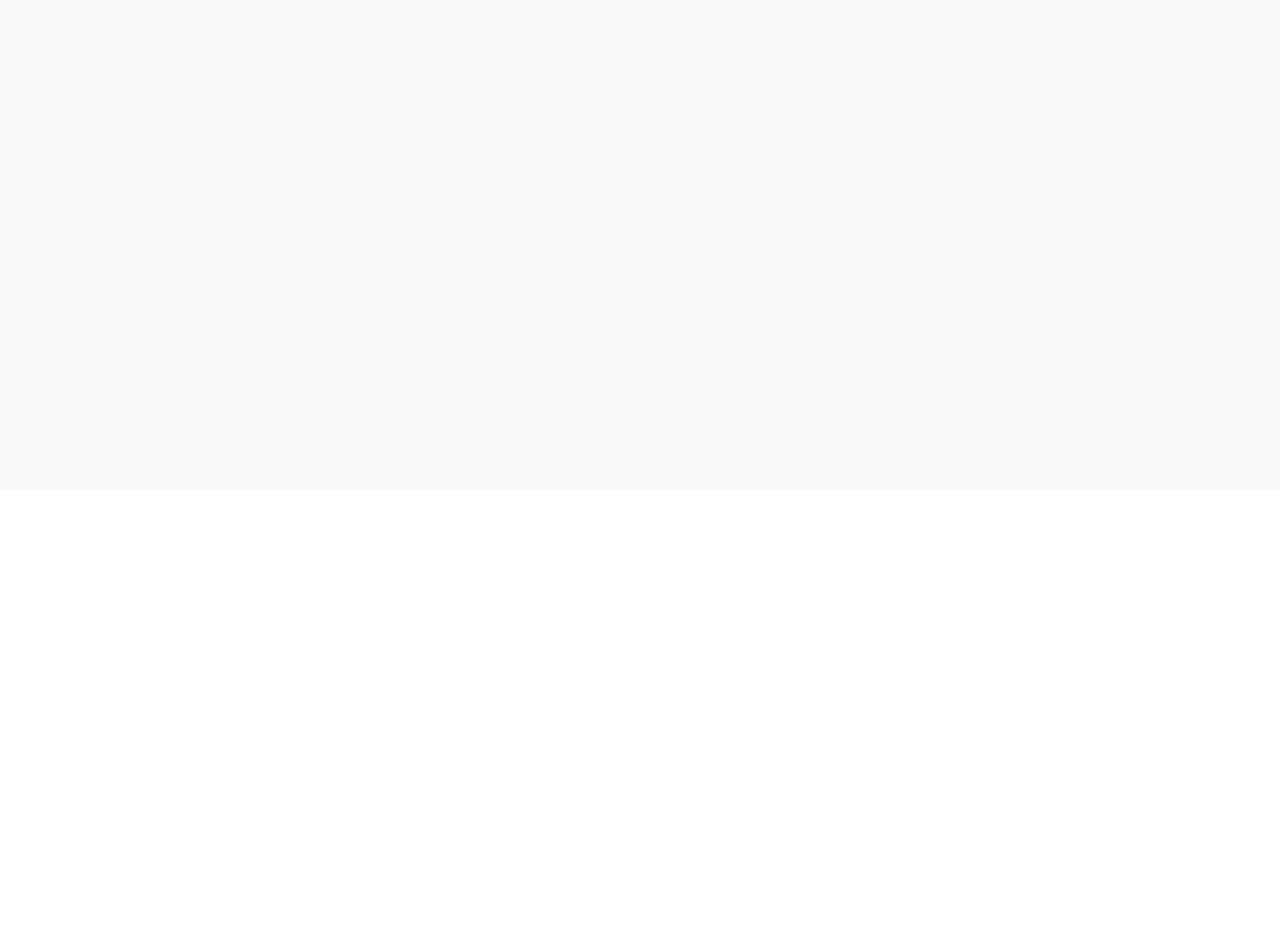
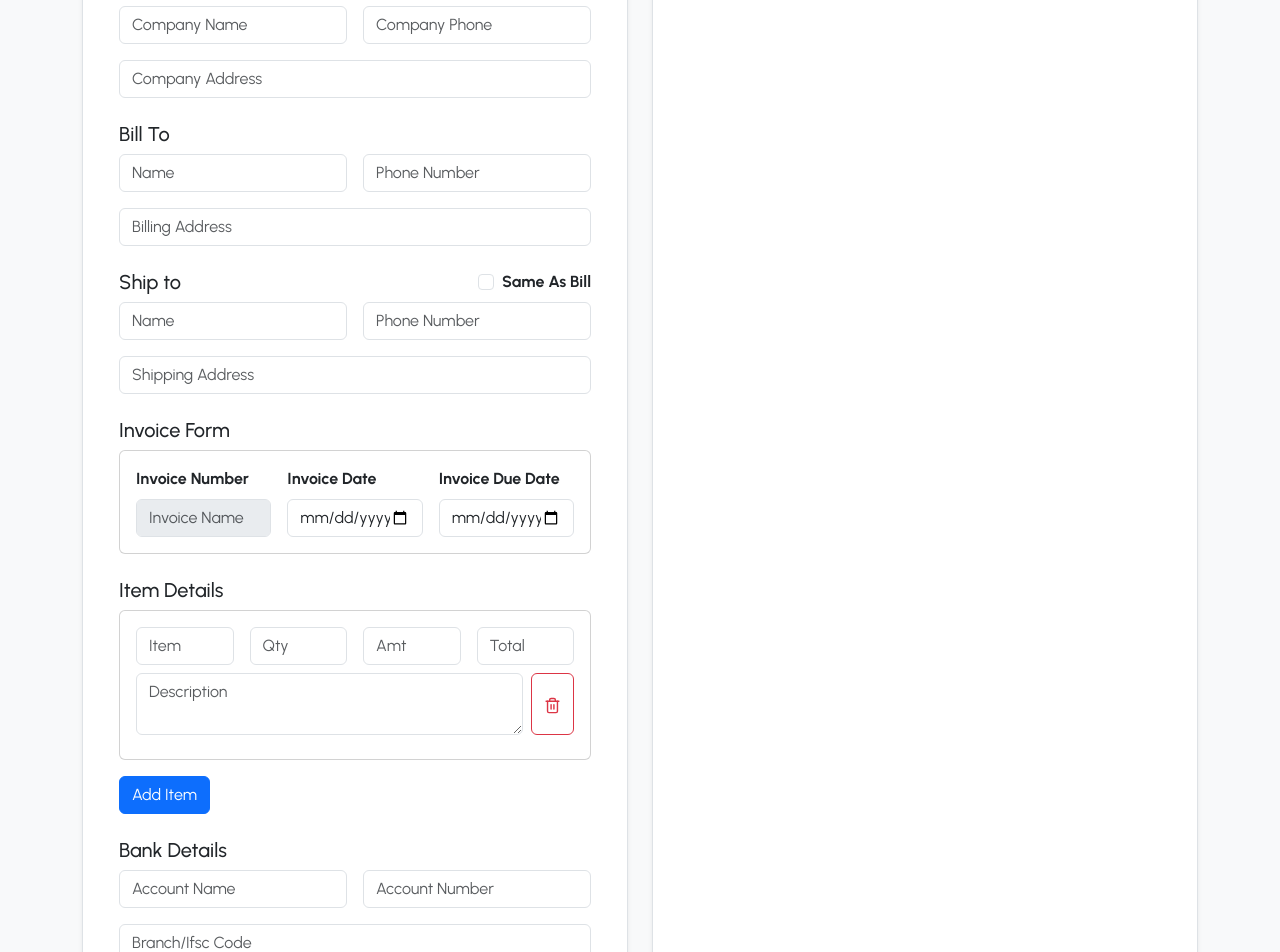
Before and after one commit to Lokesh20012/invoice-generator-application, a React (Vite) app in the folder invoice_generator_frontend/: page /generate in a window 1280 px wide. Shown: the part 400-1352 px from the top of the page. Before the commit the page ends 890 px from the top, so only its background shows below. Built offline with nearby package versions, Linux system fonts and the light colour scheme.

Commit message:
Created new component invoiceform for invoice form

```diff
--- /dev/null
+++ b/invoice_generator_frontend/src/components/InvoiceForm.jsx
@@ -0,0 +1,147 @@
+
+import {assets} from '../assets/assets';
+import { Trash2 } from "lucide-react";
+
+
+const InvoiceForm =()=>{
+    return(
+        <div className="invoiceform container py-4">
+            {/* company logo */}
+            <div className="mb-4">
+             <h5>Company Logo</h5>
+                <div className="de-flex align-items-center gap-3">
+                  <label htmlFor="image" className="form-label">
+                    <img src={assets.upload_area} alt="upload" width={98} />
+                  </label>
+                  <input type="file" name="Logo" id="image" hidden className='form-control' accept="image/*" />
+                </div>
+
+            </div>
+            {/* compony info */}
+            <div className="mb-4">
+                <h5>Company Information</h5>
+                <div className="row g-3">
+                    <div className="col-md-6">
+                        <input type="text" className="form-control" placeholder='Company Name' />
+                    </div>
+                    <div className="col-md-6">
+                        <input type="text" className="form-control" placeholder='Company Phone' />
+                    </div>
+                    <div className="col-md-12">
+                        <input type="text" className="form-control" placeholder='Company Address' />
+                    </div>
+                </div>
+            </div>
+            {/* bill to */}
+            <div className="mb-4">
+                <h5>Bill To</h5>
+                <div className="row g-3">
+                    <div className="col-md-6">
+                        <input type="text" className="form-control" placeholder='Name' />
+                    </div>
+                    <div className="col-md-6">
+                        <input type="text" className="form-control" placeholder='Phone Number' />
+                    </div>
+                    <div className="col-md-12">
+                        <input type="text" className="form-control" placeholder='Billing Address' />
+                    </div>
+                </div>
+            </div>
+            {/* ship to */}
+            <div className="mb-4">
+
+            {/* create new div and insert heading and checkbox and move checkboc to right with the help of justify content between */}
+                <div className="d-flex justify-content-between">
+                    <h5>Ship to</h5>
+                 <div className="form-check">
+                        <input type="checkbox" className='form-check-input' id="sameAsBill" />
+                        <label htmlFor="sameAsBill" className='form-check-label'>
+                        Same As Bill
+                        </label>
+                 </div>
+                </div>
+                <div className="row g-3">
+                    <div className="col-md-6">
+                        <input type="text" className="form-control" placeholder='Name' />
+                    </div>
+                    <div className="col-md-6">
+                        <input type="text" className="form-control" placeholder='Phone Number' />
+                    </div>
+                    <div className="col-md-12">
+                        <input type="text" className="form-control" placeholder='Shipping Address' />
+                    </div>
+                </div>
+            </div>
+            {/* invoice form */}
+            <div className="mb-4">
+                <h5>Invoice Form</h5>
+                <div className='card p-3 mb-3' >
+                        <div className="row g-3">
+                            <div className="col-md-4">
+                                <label htmlFor="invoiceNumber" className='form-label'>Invoice Number</label>
+                                <input type="text"  disabled className="form-control" placeholder='Invoice Name' id='invoiceNumber' />
+                            </div>
+                            <div className="col-md-4">
+                                <label htmlFor="invoiceDate" className='form-label'>Invoice Date</label>
+                                <input type="Date" className="form-control" id='invoiceDate'/>
+                            </div>
+                            <div className="col-md-4">
+                                <label htmlFor="invoiceDueDate" className='form-label'>Invoice Due Date</label>
+                                <input type="Date" className="form-control" id='invoiceDueDate' />
+                            </div>
+                        </div>
+                </div>
+            </div>
+            {/* Item details */}
+            <div className="mb-4">
+                <h5>Item Details</h5>
+                <div className='card p-3 mb-3'>
+                    <div className="row g-3 mb-2">
+                        <div className="col-md-3">
+                            <input type="text" placeholder='Item' className='form-control' />
+                        </div>
+                        <div className="col-md-3">
+                            <input type="number" placeholder='Qty' className='form-control'/>
+                        </div>
+                        <div className="col-md-3">
+                            <input type="number" placeholder='Amt' className='form-control' />
+                        </div>
+                        <div className="col-md-3">
+                            <input type="number" placeholder='Total' className='form-control' />
+                        </div>
+                    </div>
+
+                    <div className="d-flex gap-2 mb-2">
+                        <textarea  className='form-control' placeholder='Description'/>
+                        <button className="btn btn-outline-danger" type='button'>
+                            <Trash2 size={17} />
+                        </button>
+                    </div>
+                </div>
+                <button className="btn btn-primary" type='button'>Add Item</button>
+            </div>
+            {/* bank acocunt */}
+            <div className="mb-4">
+                 <h5>Bank Details</h5>
+                <div className="row g-3">
+                    <div className="col-md-6">
+                        <input type="text" className="form-control" placeholder='Account Name' />
+                    </div>
+                    <div className="col-md-6">
+                        <input type="text" className="form-control" placeholder='Account Number ' />
+                    </div>
+                    <div className="col-md-12">
+                        <input type="text" className="form-control" placeholder='Branch/Ifsc Code' />
+                    </div>
+                </div>
+            </div>
+            {/* tootal */}
+            <div className="mb-4"></div>
+            {/* notes */}
+            <div className="mb-4"></div>
+
+        </div>
+    )
+}
+
+export default InvoiceForm;
--- a/invoice_generator_frontend/src/pages/MainPage.jsx/MainPage.jsx
+++ b/invoice_generator_frontend/src/pages/MainPage.jsx/MainPage.jsx
@@ -1,6 +1,7 @@
 import {useState,useContext} from 'react';
 import {Pencil} from "lucide-react";
 import { AppContext } from '../../context/AppContext';
+import InvoiceForm from '../../components/InvoiceForm';
 
 const MainPage = () => {
  const[isEditingTitle, setIsEditingTitle] = useState(false);
@@ -19,7 +20,7 @@ const MainPage = () => {
 
 
  return (
-    <div className="container-fluid bg-light min-vh-100 py-4">
+    <div className="mainpage container-fluid bg-light min-vh-100 py-4">
       <div className="container">
         {/* Title Bar */}
         <div className="bg-white border rounded shadow-sm p-3 mb-4">
@@ -55,7 +56,7 @@ const MainPage = () => {
           {/* Invoice Form */}
           <div className="col-12 col-lg-6 d-flex">
             <div className="bg-white border fw-bold rounded shadow-sm p-4 w-100">
-             Invoice Form
+             <InvoiceForm/>
             </div>
           </div>
 
```
